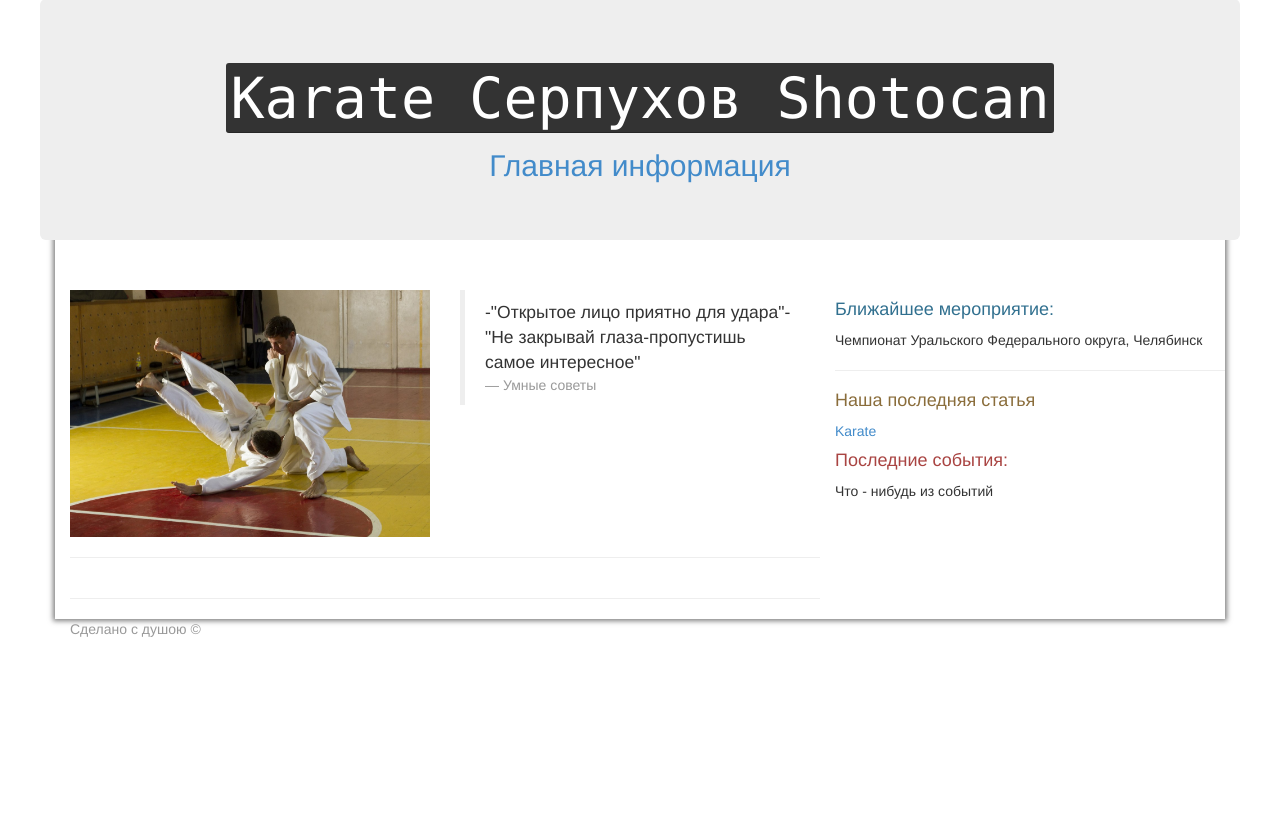
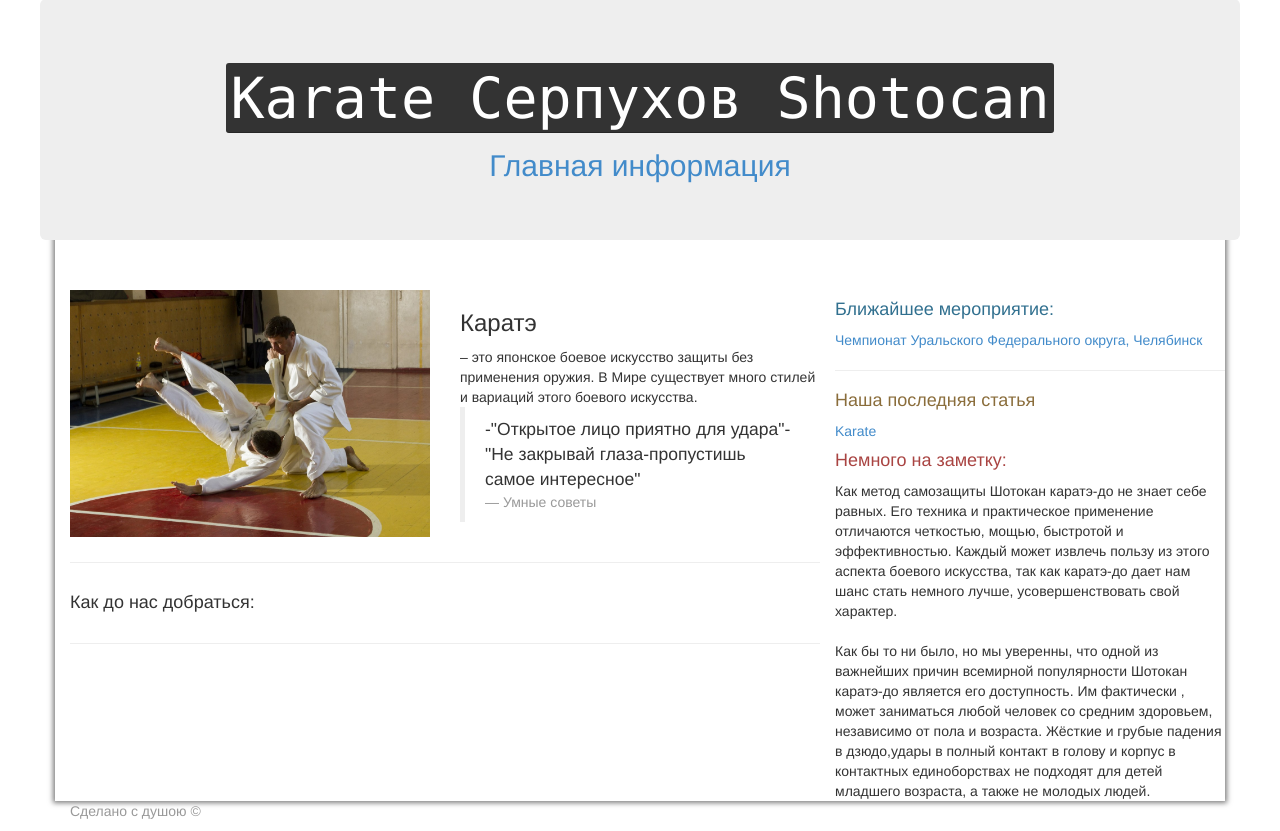
Before and after one commit to Nick1994209/karate_site, a Django app: page / in a window 1280 px wide. Shown: the part 73-904 px from the top of the page. Before the commit the page ends 710 px from the top, so only its background shows below. Run offline with Django 3.2, Linux system fonts and the light colour scheme; data comes from the database, SQL or seed files in the repository; both versions use the stored data as it was after the commit; parts of the project's set-up code (start-up, migrations or seed data) failed here and were passed over; some libraries are stand-ins or nearby versions.

Commit message:
fix templates

```diff
--- a/core/templates/core/base.html
+++ b/core/templates/core/base.html
@@ -8,6 +8,7 @@
     <link href="{{ STATIC_URL }}core/bootstrap/css/bootstrap-theme.min.css" rel="stylesheet" type="text/css"/>
     <link href="{{ STATIC_URL }}core/css/main.css" rel="stylesheet" type="text/css">
 
+    <link rel="shortcut icon" href="{{ STATIC_URL }}core/images/stock-illustration-karate.jpg" type="image/jpg">
     {% block head %}{% endblock head %}
 
 </head>
@@ -19,7 +20,7 @@
             <nav class="navbar navbar-custom">
                 <div class="container-fluid">
                     <div class="navbar-header">
-                        <a href="#"><img src="{{ STATIC_URL }}core/images/karate-logo.svg" id="logo"></a>
+                        <a href="#"><img class="icons--gradient" src="{{ STATIC_URL }}core/images/karate-logo.svg" id="logo"></a>
                         <button type="button" class="navbar-toggle collapsed" data-toggle="collapse"
                                 data-target="#menu" aria-expanded="false">
                             <span class="sr-only">Открыть меню</span>
@@ -144,5 +145,13 @@
 
 {% block js %}
 {% endblock %}
+
+<style type="text/css">
+
+    .icons--gradient .icon {
+      stroke-width: 3;
+      stroke: url(#stripes);
+      }
+</style>
 </body>
 </html>
--- a/core/templates/core/index.html
+++ b/core/templates/core/index.html
@@ -13,14 +13,14 @@
 {% block content %}
     <div class="row">
 
-        <div class="col-xs-6">
+        <div id="jumpingShadow" class="col-xs-6">
 
             <img src="{{ STATIC_URL }}core/images/katenev.jpg" width="100%">
 
         </div>
         <div class="col-xs-6">
+            <h3>Каратэ</h3> – это японское боевое искусство защиты без применения оружия. В Мире существует много стилей и вариаций этого боевого искусства.
             <blockquote>
-
                 -"Открытое лицо приятно для удара"-"Не закрывай глаза-пропустишь самое интересное"
                 <footer>Умные советы</footer>
             </blockquote>
@@ -31,6 +31,15 @@
         {#        </div>#}
     </div>
     <hr/>
+    <div class="row">
+
+        <div class="col-xs-4">
+            <h4>Как до нас добраться:</h4>
+        </div>
+        <div class="col-xs-8">
+            <script type="text/javascript" charset="utf-8" src="https://api-maps.yandex.ru/services/constructor/1.0/js/?sid=SvMQx0A7wdlh72MKCY34e_9D21a0clhq&width=500&height=400&lang=ru_RU&sourceType=constructor"></script>
+        </div>
+    </div>
     <div class="row">
         {#        <div class="col-xs-3"><img class="img-responsive" src="{{ STATIC_URL }}core/images/karta_pinguins.jpg"></div>#}
         {#         <div class="col-xs-3"><img class="img-responsive" src="http://cs314217.vk.me/v314217044/616/JclLsTEvoEY.jpg"></div>#}
@@ -46,7 +55,7 @@
         <div>
             <a href="{% url 'plan_of_events_list' %}"><h4 class="text-info">Ближайшее мероприятие:</h4></a>
             {% if events %}
-                {{ events.name }}
+                <a href="{% url 'plan_of_events_list' %}">{{ events.name }}</a>
             {% else %}
                 На ближайшее время не запланировано
             {% endif %}
@@ -57,9 +66,49 @@
                 <a href="{% url 'article-detail' last_article.pk %}">{{ last_article.name }}</a>
             {% endif %}
 
-            <h4 class="text-danger"> Последние события: </h4>
-            Что - нибудь из событий
+            <h4 class="text-danger"> Немного на заметку: </h4>
+            Как метод самозащиты Шотокан каратэ-до не знает себе равных. Его техника и практическое применение отличаются четкостью, мощью, быстротой и эффективностью. Каждый может извлечь пользу из этого аспекта боевого искусства, так как каратэ-до дает нам шанс стать немного лучше, усовершенствовать свой характер.
+            <br><br>
+Как бы то ни было, но мы уверенны, что одной из важнейших причин всемирной популярности Шотокан каратэ-до является его доступность. Им фактически , может заниматься любой человек со средним здоровьем, независимо от пола и возраста. Жёсткие и грубые падения в дзюдо,удары в полный контакт в голову и корпус в контактных единоборствах не подходят для детей младшего возраста, а также не молодых людей.
         </div>
+
     </div>
 
+
+
 {% endblock %}
+
+{% block head %}
+    <style>
+        #jumpingShadow {
+            -webkit-animation: mymove 5s infinite; /* Chrome, Safari, Opera */
+            animation: mymove 5s infinite;
+        }
+        /* Chrome, Safari, Opera */
+        @-webkit-keyframes mymove {
+            50% {box-shadow: 10px 15px 20px blue;}
+        }
+        /* Standard syntax */
+        @keyframes mymove {
+            50% {box-shadow: 5px 10px 15px blue;}
+        }
+
+        #changeColor {
+            border: 1px solid black;
+            width: 300px;
+            color: red;
+            -webkit-animation: mymove 5s infinite; /* Chrome, Safari, Opera */
+            animation: mymove 5s infinite;
+        }
+
+        /* Chrome, Safari, Opera */
+        @-webkit-keyframes mymove {
+            50% {color: blue;}
+        }
+
+        /* Standard syntax */
+        @keyframes mymove {
+            50% {color: blue;}
+        }
+    </style>
+{% endblock head %}
--- a/core/views.py
+++ b/core/views.py
@@ -9,7 +9,7 @@ from karate.models import PlanOfEvents, Articles
 def index(request):
     c = {}
     yesterday = datetime.date.today() - datetime.timedelta(days=1)
-    events = PlanOfEvents.objects.filter(date__gte=yesterday).order_by('date')
+    events = PlanOfEvents.objects.order_by('date').filter(date__gte=yesterday)
     if events:
         c['events'] = events[0]
 
```
Also changed, not shown: karate/templates/karate/additionally.html (+32 -4 lines), core/images/Katenev.jpg (added), core/images/stock-illustration-karate.jpg (added), core/static/core/images/Katenev.jpg (added), core/static/core/images/stock-illustration-karate.jpg (added), db.sqlite3.
